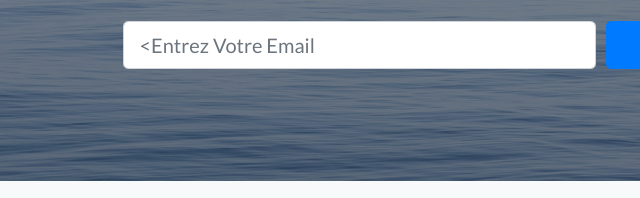
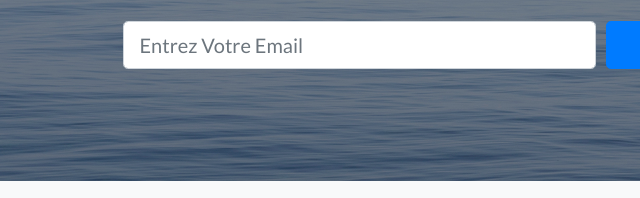
Before and after one commit to Romaricc/export, a website: page index.html in a window 1280 px wide. Shown: the part 3447-3645 px from the top of the page, 200-840 px from the left. Drawn offline with Linux system fonts and the light colour scheme.

Commit message:
entrez votre email

```diff
--- a/index.html
+++ b/index.html
@@ -161,7 +161,7 @@
             <form>
               <div class="form-row">
                 <div class="col-12 col-md-9 mb-2 mb-md-0">
-                  <input type="email" class="form-control form-control-lg" placeholder="<Entrez Votre Email">
+                  <input type="email" class="form-control form-control-lg" placeholder="Entrez Votre Email">
                 </div>
                 <div class="col-12 col-md-3">
                   <button type="submit" class="btn btn-block btn-lg btn-primary" style="width:250px">Inscrivez-Vous</button>
```
